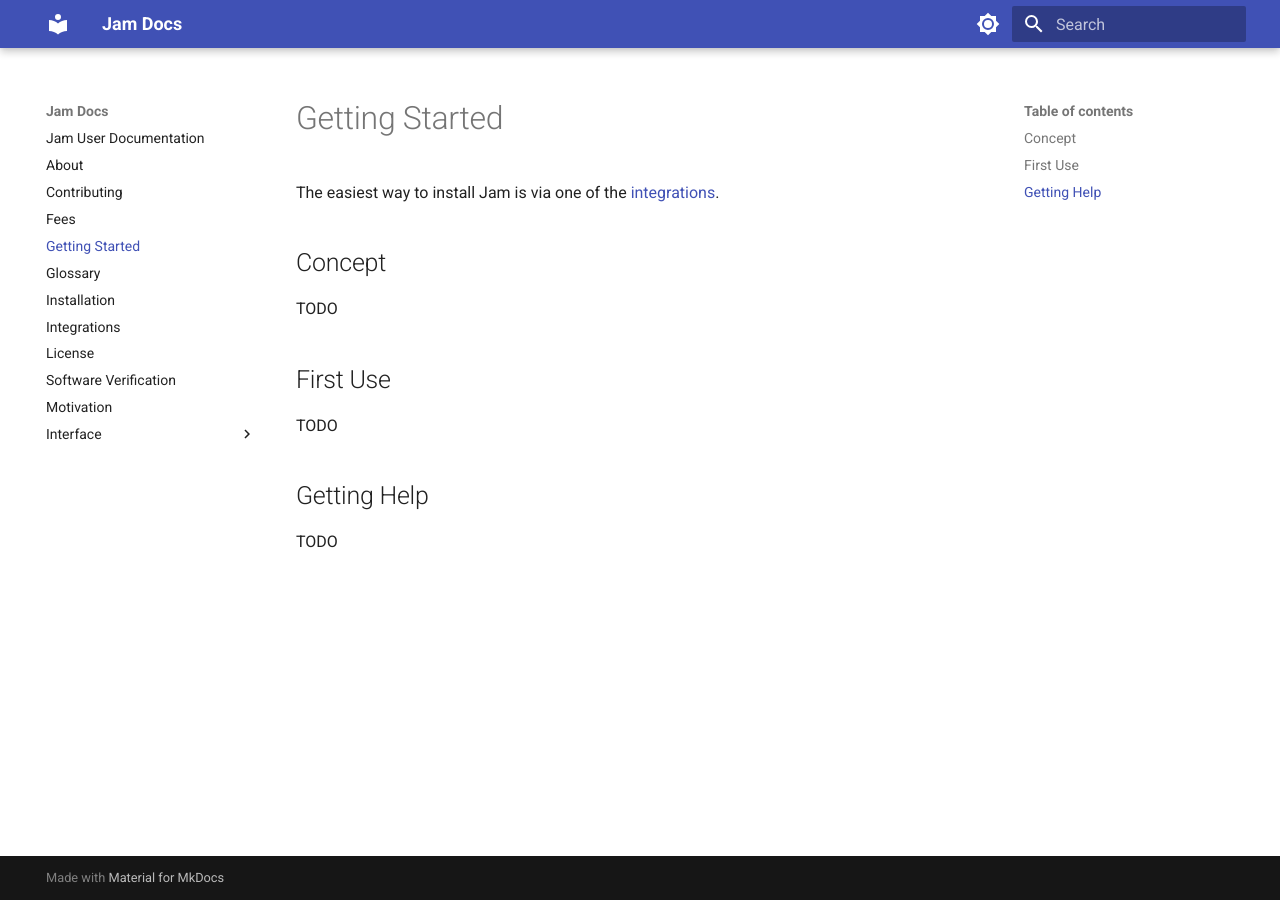
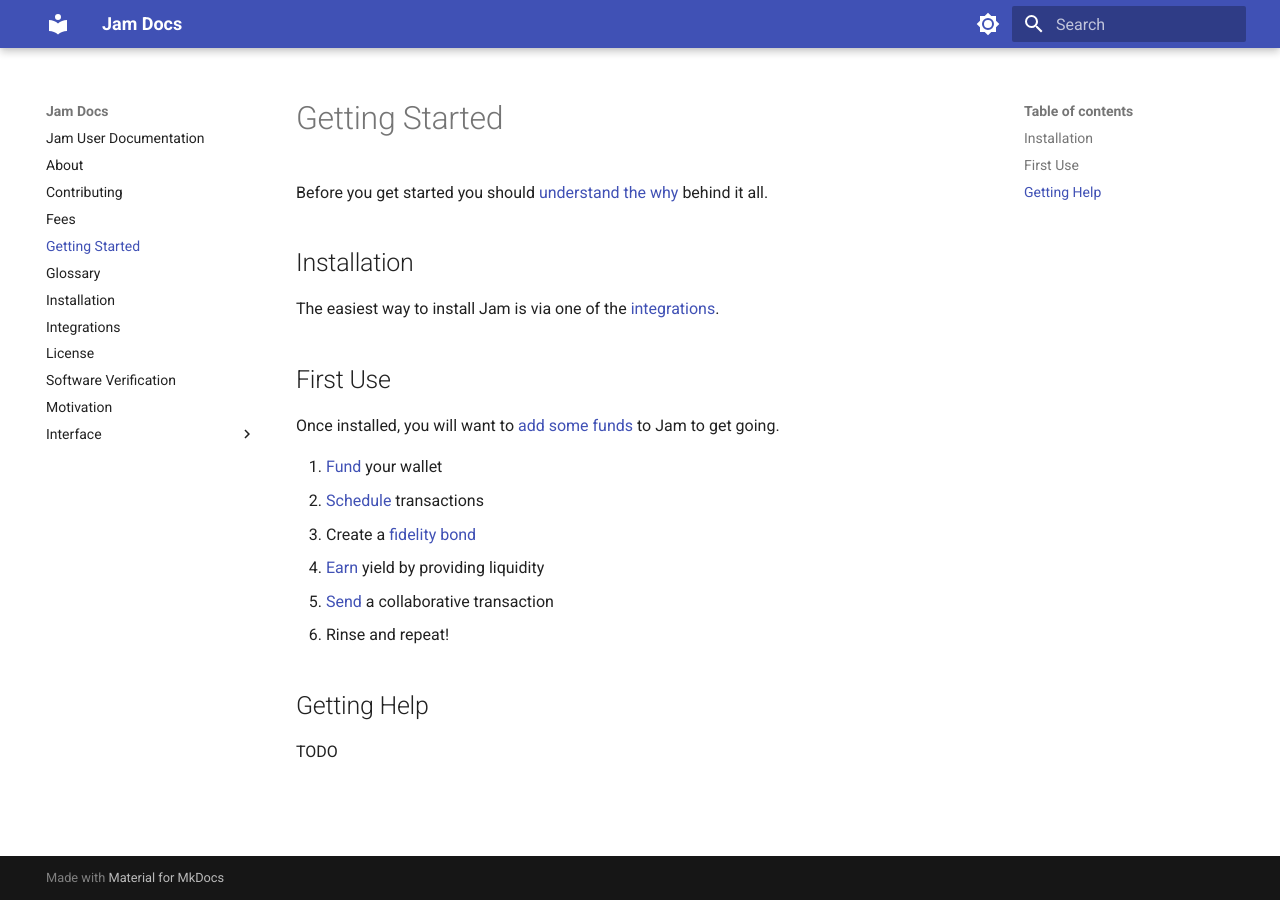
Before and after one commit to joinmarket-webui/jamdocs, an MkDocs documentation site: the page built from docs/getting-started.md, in a window 1280 px wide. Built offline with MkDocs 1.6.1 and Material for MkDocs 9.7.7, drawn with Linux system fonts in a browser that asks for light colours.

Commit message:
docs: add "cheatsheet" to getting-started

```diff
--- a/docs/getting-started.md
+++ b/docs/getting-started.md
@@ -1,16 +1,32 @@
 # Getting Started
+
+Before you get started you should [understand the why][why] behind it all.
+
+[why]: why.md
+
+
+## Installation
 
 The easiest way to install Jam is via one of the [integrations].
 
 [integrations]: integrations.md
 
-## Concept
-
-TODO
-
 ## First Use
 
-TODO
+Once installed, you will want to [add some funds][receive] to Jam to get going.
+
+1. [Fund][receive] your wallet
+2. [Schedule][jam] transactions
+3. Create a [fidelity bond][fb]
+4. [Earn][earn] yield by providing liquidity
+5. [Send][send] a collaborative transaction
+6. Rinse and repeat!
+
+[receive]: interface/01-receive.md
+[jam]: interface/02-jam.md
+[earn]: interface/03-earn.md
+[send]: interface/04-send.md
+[fb]: interface/fidelity-bonds.md
 
 ## Getting Help
 
```
